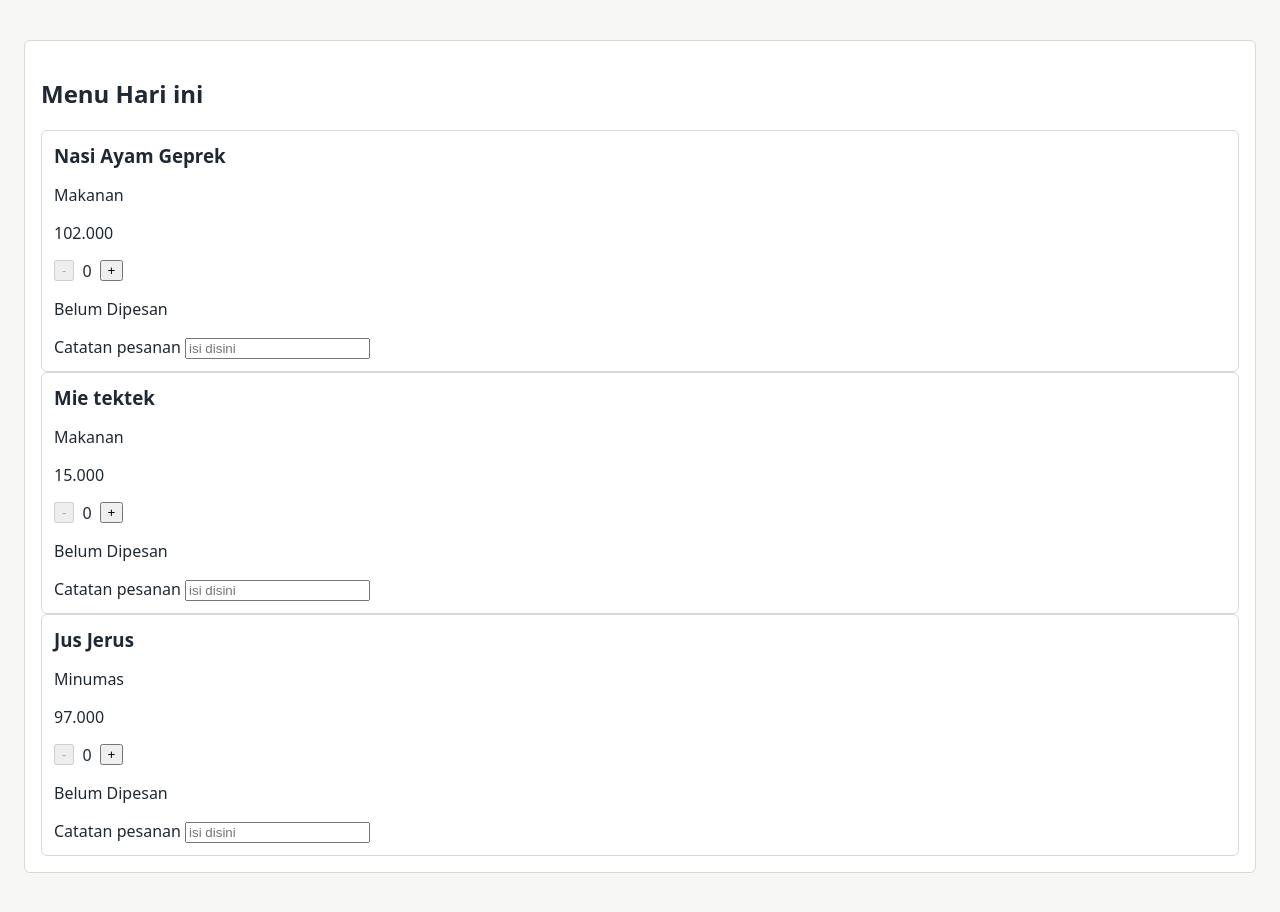
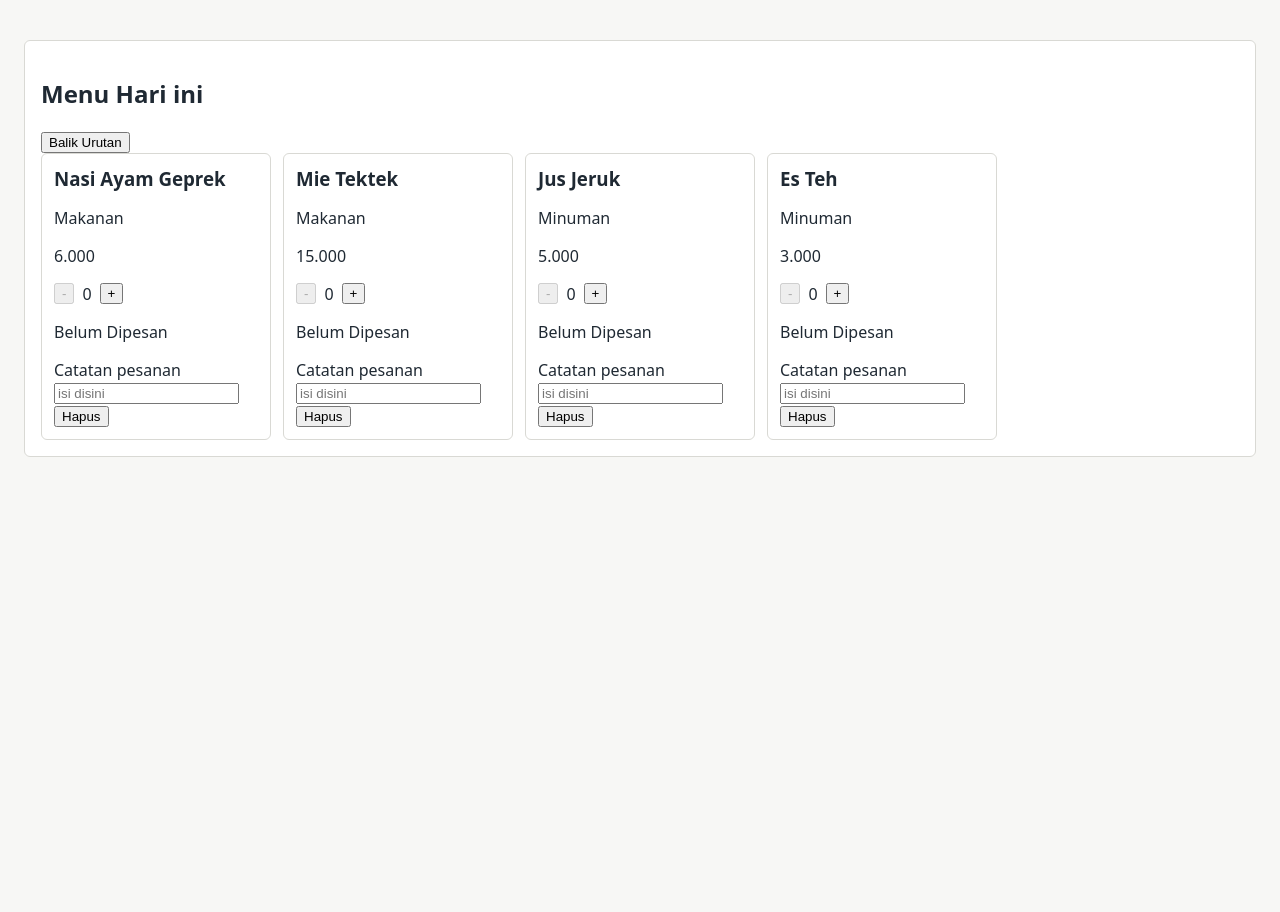
Before and after one commit to sisadul/modul06_pengweb2, a React (Vite) app: page / in a window 1280 px wide. After the commit the page ends 800 px from the top, so only its background shows below. Built offline with nearby package versions, Linux system fonts and the light colour scheme.

Commit message:
tahap 4 : Render List dan key

```diff
--- a/src/App.jsx
+++ b/src/App.jsx
@@ -1,17 +1,43 @@
 import Panel from './components/Panel'
 import KartuMenu from './components/KartuMenu'
+import { useState} from 'react'
 
 const panggilan = 'sadul'
 const N = 92
 const gayaJudul = {color: '#1f3a5f', fontSize: '28px'}
 
+const dataAwal = [
+  {id: 1, nama: "Nasi Ayam Geprek", harga: 6000, kategori: "Makanan"},
+  {id: 2, nama: "Mie Tektek", harga: 15000, kategori: "Makanan"},
+  {id: 3, nama: "Jus Jeruk", harga: 5000, kategori: "Minuman"},
+  {id: 4, nama: "Es Teh", harga: 3000, kategori: "Minuman"},
+]
+
 function App(){
   const jam = 9
+
+  const [daftarMenu, setDaftarMenu] = useState(dataAwal)
+  const hapusMenu= (id) => setDaftarMenu(daftarMenu.filter((m) => m.id !== id))
+
+  const balikUrutan = () => setDaftarMenu([...daftarMenu].reverse())
   return (
     <Panel judul="Menu Hari ini">
-      <KartuMenu nama="Nasi Ayam Geprek" harga={10000 + (N * 1000)}/>
-      <KartuMenu nama="Mie tektek" harga={15000}/>
-      <KartuMenu nama="Jus Jerus" harga={5000 + (N * 1000)} kategori="Minumas"/>
+     <button onClick={balikUrutan}>Balik Urutan</button>
+
+     {daftarMenu.length === 0 ? (
+      <p>Semua menu habis terjual</p>
+     ):(
+      <div className="daftar">
+          {daftarMenu.map((m) => (
+            <KartuMenu
+            key={m.id}
+            nama={m.nama}
+            harga={m.harga}
+            kategori={m.kategori}
+            onHapus={() => hapusMenu(m.id)}/>
+          ))}
+      </div>
+     )}
     </Panel>
   )
 }
--- a/src/components/KartuMenu.jsx
+++ b/src/components/KartuMenu.jsx
@@ -1,6 +1,6 @@
 import LabelHarga from './LabelHarga';
 import { useState } from 'react';
-function KartuMenu({nama, harga, kategori = 'Makanan'}){
+function KartuMenu({nama, harga, kategori = 'Makanan', onHapus}){
     const [jumlah, setJumlah] = useState(0)
     const [catatan, setCatatan] = useState('')
 
@@ -33,6 +33,8 @@ function KartuMenu({nama, harga, kategori = 'Makanan'}){
                 <input value={catatan} onChange={(e) => setCatatan(e.target.value)} placeholder='isi disini'/>
             </label>
             {catatan !== '' && <p>Catatan: {catatan}</p>}
+
+            <button onClick={onHapus}>Hapus</button>
         </div>
     )
 }
```
Also changed, not shown: src/components/Ringkasan.jsx (added, +23 -0 lines).
